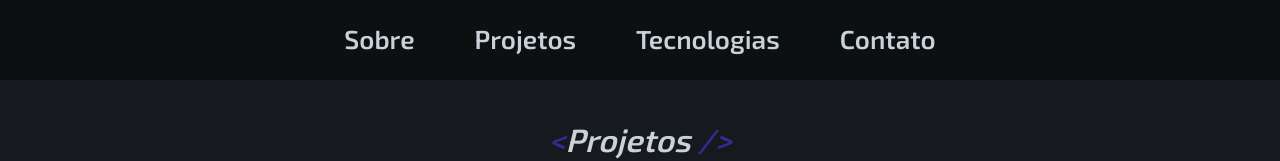
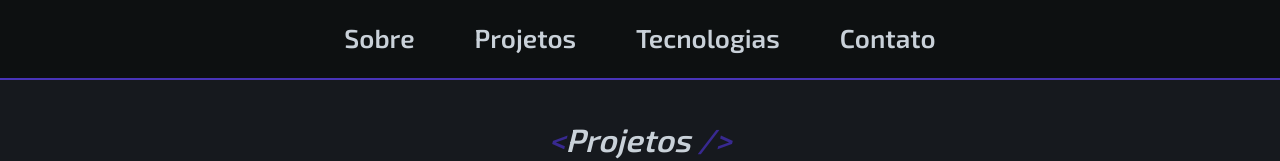
Before and after one commit to flpsoares/portfolio, a Next.js app: page / in a window 1280 px wide. Shown: the top 161 px of the page. Built offline with nearby package versions, Linux system fonts and the light colour scheme; no server answers.

Commit message:
style: added a bottom border

```diff
--- a/src/components/Header/style.ts
+++ b/src/components/Header/style.ts
@@ -4,6 +4,8 @@ export const Container = styled.nav`
   display: flex;
   align-items: center;
   justify-content: center;
+
+  border-bottom: 2px solid var(--secondary);
 
   position: fixed;
   top: 0;
```
